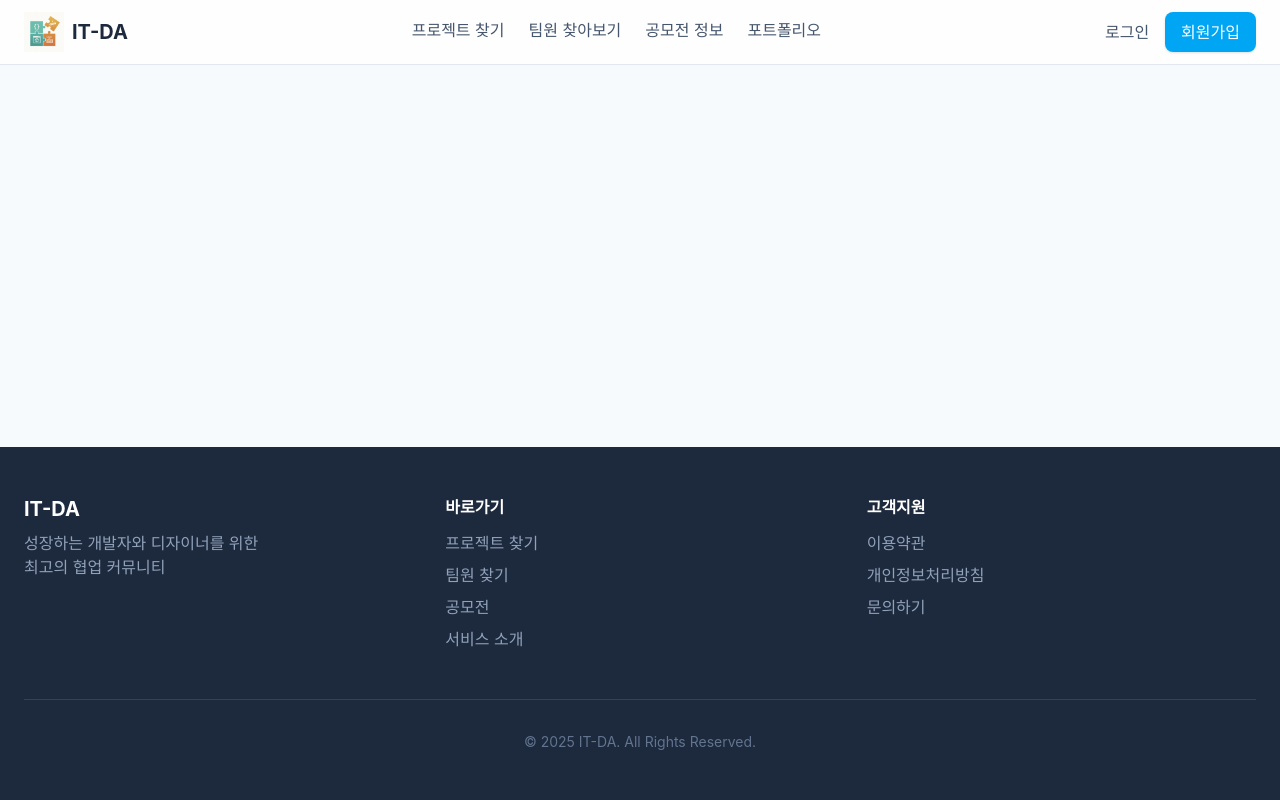
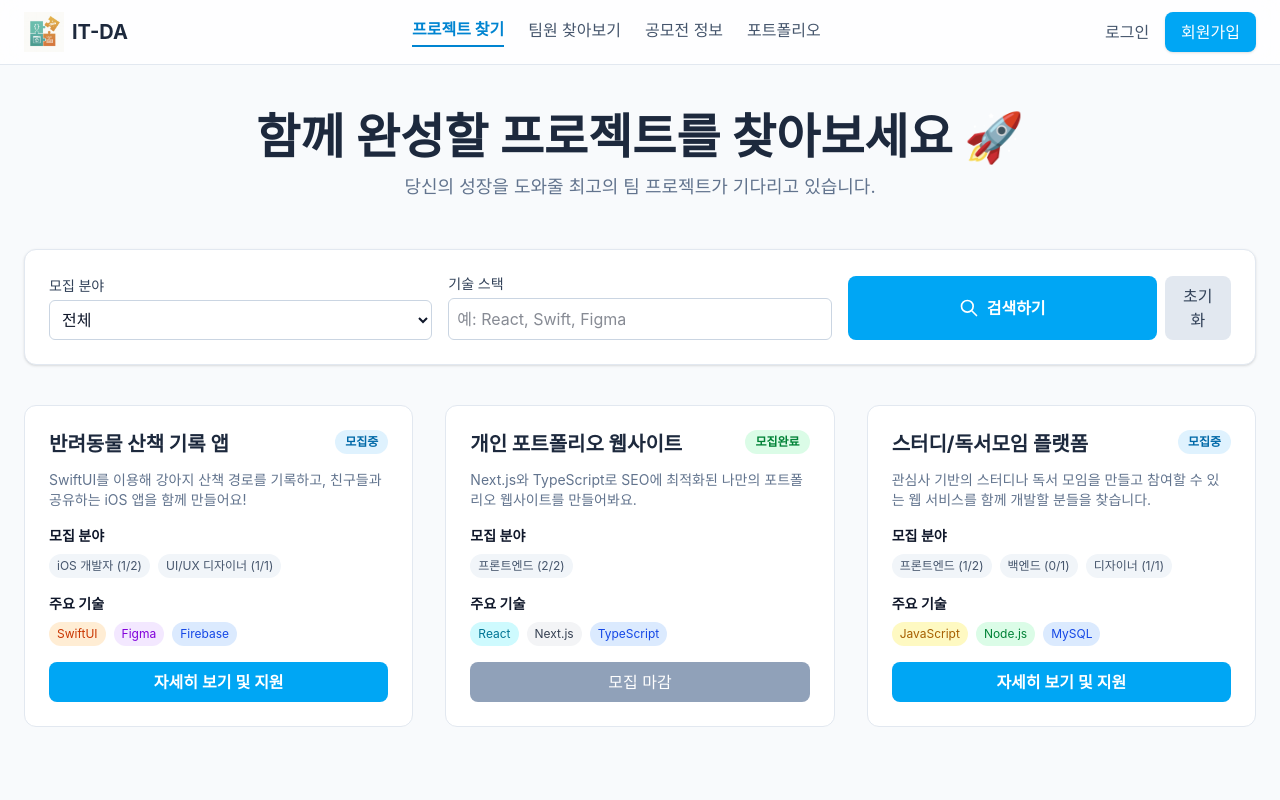
Before and after one commit to TreeBomb-01/IT-DA-front, a React (Vite) app: page /projects in a window 1280 px wide. Shown: the top 800 px of the page. Built offline with nearby package versions, Linux system fonts and the light colour scheme.

Commit message:
프로젝트 찾기 페이지 디자인

```diff
--- /dev/null
+++ b/src/pages/Projects.tsx
@@ -0,0 +1,206 @@
+import React, { useState } from 'react'
+
+export default function Projects() {
+  const [roleFilter, setRoleFilter] = useState('전체')
+  const [skillFilter, setSkillFilter] = useState('')
+
+  const handleSearch = () => {
+    // TODO: 검색 기능 구현
+    console.log('검색:', { role: roleFilter, skills: skillFilter })
+  }
+
+  const handleReset = () => {
+    setRoleFilter('전체')
+    setSkillFilter('')
+  }
+
+  // 더미 프로젝트 데이터
+  const projects = [
+    {
+      id: 1,
+      title: '반려동물 산책 기록 앱',
+      status: '모집중',
+      statusColor: 'bg-sky-100 text-sky-700',
+      description: 'SwiftUI를 이용해 강아지 산책 경로를 기록하고, 친구들과 공유하는 iOS 앱을 함께 만들어요!',
+      roles: [
+        { name: 'iOS 개발자', current: 1, total: 2 },
+        { name: 'UI/UX 디자이너', current: 1, total: 1 },
+      ],
+      skills: [
+        { name: 'SwiftUI', color: 'bg-orange-100 text-orange-700' },
+        { name: 'Figma', color: 'bg-purple-100 text-purple-700' },
+        { name: 'Firebase', color: 'bg-blue-100 text-blue-700' },
+      ],
+      available: true,
+    },
+    {
+      id: 2,
+      title: '개인 포트폴리오 웹사이트',
+      status: '모집완료',
+      statusColor: 'bg-green-100 text-green-700',
+      description: 'Next.js와 TypeScript로 SEO에 최적화된 나만의 포트폴리오 웹사이트를 만들어봐요.',
+      roles: [{ name: '프론트엔드', current: 2, total: 2 }],
+      skills: [
+        { name: 'React', color: 'bg-cyan-100 text-cyan-700' },
+        { name: 'Next.js', color: 'bg-gray-100 text-gray-700' },
+        { name: 'TypeScript', color: 'bg-blue-100 text-blue-700' },
+      ],
+      available: false,
+    },
+    {
+      id: 3,
+      title: '스터디/독서모임 플랫폼',
+      status: '모집중',
+      statusColor: 'bg-sky-100 text-sky-700',
+      description: '관심사 기반의 스터디나 독서 모임을 만들고 참여할 수 있는 웹 서비스를 함께 개발할 분들을 찾습니다.',
+      roles: [
+        { name: '프론트엔드', current: 1, total: 2 },
+        { name: '백엔드', current: 0, total: 1 },
+        { name: '디자이너', current: 1, total: 1 },
+      ],
+      skills: [
+        { name: 'JavaScript', color: 'bg-yellow-100 text-yellow-700' },
+        { name: 'Node.js', color: 'bg-green-100 text-green-700' },
+        { name: 'MySQL', color: 'bg-blue-100 text-blue-700' },
+      ],
+      available: true,
+    },
+  ]
+
+  return (
+    <div className="bg-slate-50 min-h-screen">
+      <main className="container mx-auto px-6 py-12">
+        {/* Page Title */}
+        <section className="text-center mb-12">
+          <h1 className="text-4xl md:text-5xl font-bold text-slate-800">
+            함께 완성할 프로젝트를 찾아보세요 🚀
+          </h1>
+          <p className="mt-3 text-lg text-slate-500">
+            당신의 성장을 도와줄 최고의 팀 프로젝트가 기다리고 있습니다.
+          </p>
+        </section>
+
+        {/* Filters Section */}
+        <section className="mb-10 p-6 bg-white rounded-xl shadow-sm border border-slate-200">
+          <div className="grid grid-cols-1 md:grid-cols-2 lg:grid-cols-3 gap-4 items-end">
+            {/* Category/Role Filter */}
+            <div className="lg:col-span-1">
+              <label htmlFor="role-filter" className="block text-sm font-medium text-slate-700 mb-1">
+                모집 분야
+              </label>
+              <select
+                id="role-filter"
+                value={roleFilter}
+                onChange={(e) => setRoleFilter(e.target.value)}
+                className="w-full p-2 border border-slate-300 rounded-md focus:ring-sky-500 focus:border-sky-500"
+              >
+                <option>전체</option>
+                <option>프론트엔드</option>
+                <option>백엔드</option>
+                <option>iOS/Android</option>
+                <option>UI/UX 디자인</option>
+              </select>
+            </div>
+
+            {/* Skill Filter */}
+            <div className="lg:col-span-1">
+              <label htmlFor="skill-filter" className="block text-sm font-medium text-slate-700 mb-1">
+                기술 스택
+              </label>
+              <input
+                type="text"
+                id="skill-filter"
+                value={skillFilter}
+                onChange={(e) => setSkillFilter(e.target.value)}
+                placeholder="예: React, Swift, Figma"
+                className="w-full p-2 border border-slate-300 rounded-md focus:ring-sky-500 focus:border-sky-500"
+              />
+            </div>
+
+            {/* Search Button */}
+            <div className="lg:col-span-1 flex space-x-2">
+              <button
+                onClick={handleSearch}
+                className="w-full bg-sky-500 text-white px-6 py-2 rounded-lg font-bold hover:bg-sky-600 transition-all flex items-center justify-center"
+              >
+                <svg
+                  xmlns="http://www.w3.org/2000/svg"
+                  className="h-5 w-5 mr-2"
+                  fill="none"
+                  viewBox="0 0 24 24"
+                  stroke="currentColor"
+                >
+                  <path
+                    strokeLinecap="round"
+                    strokeLinejoin="round"
+                    strokeWidth="2"
+                    d="M21 21l-6-6m2-5a7 7 0 11-14 0 7 7 0 0114 0z"
+                  />
+                </svg>
+                검색하기
+              </button>
+              <button
+                onClick={handleReset}
+                className="w-auto bg-slate-200 text-slate-700 px-4 py-2 rounded-lg hover:bg-slate-300 transition-all"
+              >
+                초기화
+              </button>
+            </div>
+          </div>
+        </section>
+
+        {/* Project Grid */}
+        <section>
+          <div className="grid grid-cols-1 md:grid-cols-2 lg:grid-cols-3 gap-8">
+            {projects.map((project) => (
+              <div
+                key={project.id}
+                className="bg-white rounded-xl border border-slate-200 p-6 hover:transform hover:-translate-y-1 hover:shadow-xl transition-all flex flex-col"
+              >
+                <div className="flex justify-between items-start mb-3">
+                  <h3 className="text-xl font-bold text-slate-800">{project.title}</h3>
+                  <span className={`${project.statusColor} text-xs font-semibold px-2.5 py-1 rounded-full`}>
+                    {project.status}
+                  </span>
+                </div>
+                <p className="text-slate-500 text-sm mb-4">{project.description}</p>
+
+                <div className="mb-4">
+                  <h4 className="font-semibold text-sm mb-2">모집 분야</h4>
+                  <div className="flex flex-wrap gap-2">
+                    {project.roles.map((role, index) => (
+                      <span key={index} className="bg-slate-100 text-slate-600 text-xs px-2 py-1 rounded-full">
+                        {role.name} ({role.current}/{role.total})
+                      </span>
+                    ))}
+                  </div>
+                </div>
+
+                <div className="mb-4">
+                  <h4 className="font-semibold text-sm mb-2">주요 기술</h4>
+                  <div className="flex flex-wrap gap-2">
+                    {project.skills.map((skill, index) => (
+                      <span key={index} className={`${skill.color} text-xs px-2 py-1 rounded-full`}>
+                        {skill.name}
+                      </span>
+                    ))}
+                  </div>
+                </div>
+
+                {project.available ? (
+                  <button className="mt-auto w-full text-center bg-sky-500 text-white px-4 py-2 rounded-lg font-semibold hover:bg-sky-600 transition-all">
+                    자세히 보기 및 지원
+                  </button>
+                ) : (
+                  <button className="mt-auto w-full text-center bg-slate-400 text-white px-4 py-2 rounded-lg cursor-not-allowed">
+                    모집 마감
+                  </button>
+                )}
+              </div>
+            ))}
+          </div>
+        </section>
+      </main>
+    </div>
+  )
+}
--- a/src/routes/AppRouter.tsx
+++ b/src/routes/AppRouter.tsx
@@ -3,6 +3,7 @@ import { Routes, Route, Link, useNavigate, useLocation } from 'react-router-dom'
 import Main from '../pages/Main'
 import Login from '../pages/Login'
 import Register from '../pages/Register'
+import Projects from '../pages/Projects'
 import Contests from '../pages/Contests'
 import Teambuilding from '../pages/Teambuilding'
 import Community from '../pages/Community'
@@ -48,9 +49,9 @@ export default function AppRouter() {
           {/* Desktop Navigation */}
           <div className="hidden md:flex items-center space-x-6">
             <button
-              onClick={() => navigate('/')}
+              onClick={() => navigate('/projects')}
               className={`transition-colors pb-1 ${
-                location.pathname === '/'
+                location.pathname === '/projects'
                   ? 'text-sky-600 font-bold border-b-2 border-sky-600'
                   : 'text-slate-600 hover:text-sky-600'
               }`}
@@ -143,6 +144,7 @@ export default function AppRouter() {
           <Route path="/" element={<Main/>} />
           <Route path="/login" element={<Login/>} />
           <Route path="/register" element={<Register/>} />
+          <Route path="/projects" element={<Projects/>} />
           <Route path="/contests" element={<Contests/>} />
           <Route path="/teambuilding" element={<Teambuilding/>} />
           <Route path="/community" element={<Community/>} />
@@ -165,7 +167,7 @@ export default function AppRouter() {
               <h4 className="font-semibold mb-3">바로가기</h4>
               <ul className="space-y-2 text-slate-400">
                 <li>
-                  <button onClick={() => navigate('/')} className="hover:text-white">
+                  <button onClick={() => navigate('/projects')} className="hover:text-white">
                     프로젝트 찾기
                   </button>
                 </li>
@@ -180,7 +182,7 @@ export default function AppRouter() {
                   </button>
                 </li>
                 <li>
-                  <button onClick={() => navigate('/community')} className="hover:text-white">
+                  <button onClick={() => navigate('/')} className="hover:text-white">
                     서비스 소개
                   </button>
                 </li>
```
